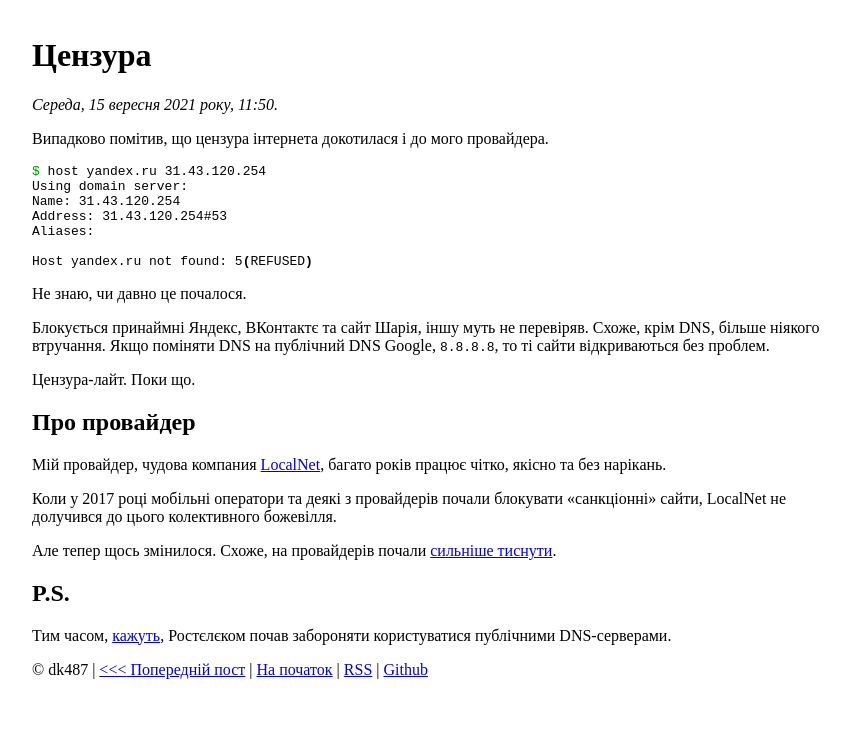
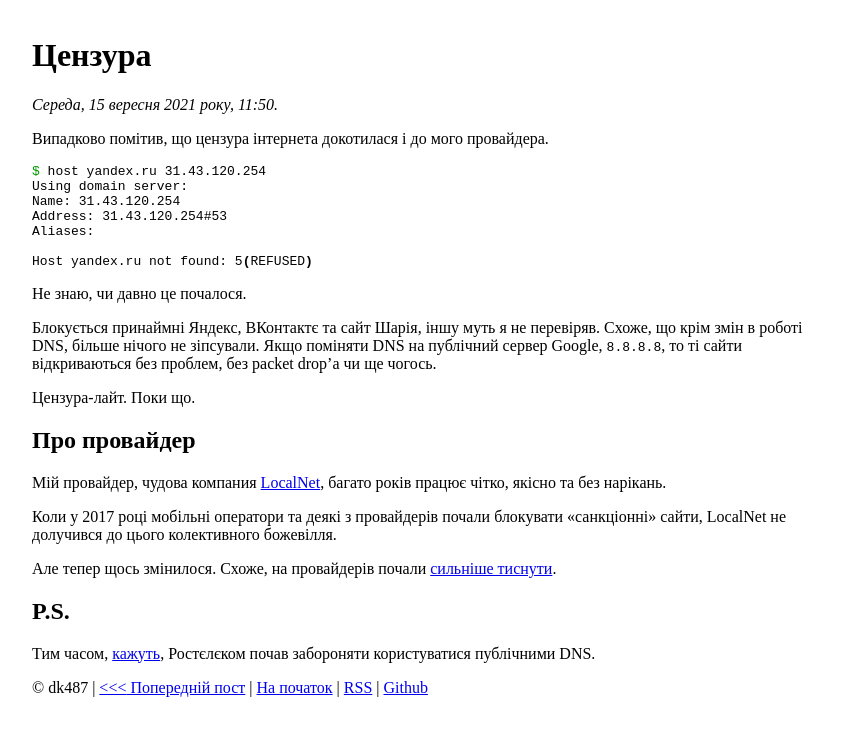
Before and after one commit to dk487/test.de.co.ua, a Jekyll site: the page built from _posts/2021/2021-09-15-dns-wtf.md, in a window 1280 px wide. Shown: the top 736 px of the page, without its empty margins (208-1058 px from the left). Built offline with Jekyll 4.4.1, drawn with Linux system fonts in a browser that asks for light colours.

Commit message:
Post update

```diff
--- a/_posts/2021/2021-09-15-dns-wtf.md
+++ b/_posts/2021/2021-09-15-dns-wtf.md
@@ -17,7 +17,7 @@
 
 Не знаю, чи давно це почалося.
 
-Блокується принаймні Яндекс, ВКонтактє та сайт Шарія, іншу муть не перевіряв. Схоже, крім DNS, більше ніякого втручання. Якщо поміняти DNS на публічний DNS Google, `8.8.8.8`, то ті сайти відкриваються без проблем.
+Блокується принаймні Яндекс, ВКонтактє та сайт Шарія, іншу муть я не перевіряв. Схоже, що крім змін в роботі DNS, більше нічого не зіпсували. Якщо поміняти DNS на публічний сервер Google, `8.8.8.8`, то ті сайти відкриваються без проблем, без packet drop'а чи ще чогось.
 
 Цензура-лайт. Поки що.
 
@@ -35,7 +35,7 @@
 P.S.
 ----
 
-Тим часом, [кажуть][2], Ростєлєком почав забороняти користуватися публічними DNS-серверами.
+Тим часом, [кажуть][2], Ростєлєком почав забороняти користуватися публічними DNS.
 
 [1]: https://lan.ua/
 [2]: https://www.facebook.com/nightkiev/posts/1230688230691941
```
